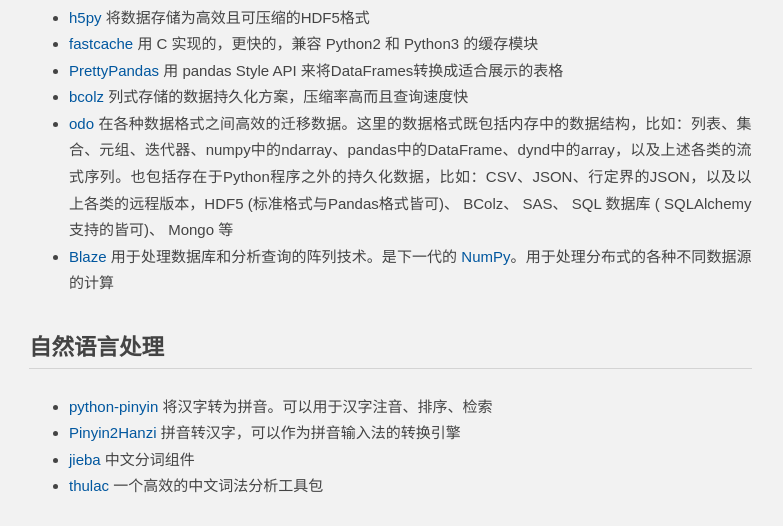
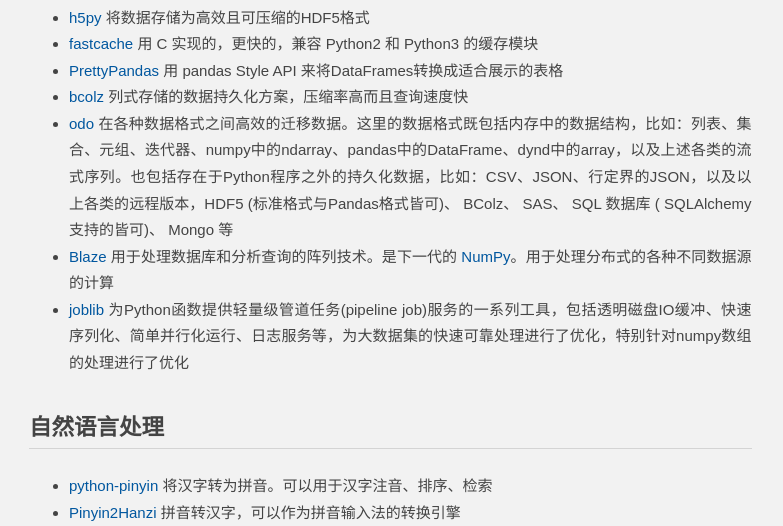
Before and after one commit to kuanghy/luring, a Jekyll site: the page built from _posts/2017-04-04-python-modules.md, in a window 1280 px wide and 900 px high, scrolled down 4878 px, cut to the strip 0-526 px from the top of the window. Shown: the whole strip, without its empty margins (96-879 px from the left). Built offline with Jekyll 4.4.1, drawn with Linux system fonts in a browser that asks for light colours; some web fonts are replaced; Markdown is read by kramdown in place of the engine named in the settings; comment, search, counter and statistics services are not loaded.

Commit message:
update python module

```diff
--- a/_posts/2017-04-04-python-modules.md
+++ b/_posts/2017-04-04-python-modules.md
@@ -176,6 +176,7 @@
 - [bcolz](https://github.com/Blosc/bcolz) 列式存储的数据持久化方案，压缩率高而且查询速度快
 - [odo](https://github.com/blaze/odo) 在各种数据格式之间高效的迁移数据。这里的数据格式既包括内存中的数据结构，比如：列表、集合、元组、迭代器、numpy中的ndarray、pandas中的DataFrame、dynd中的array，以及上述各类的流式序列。也包括存在于Python程序之外的持久化数据，比如：CSV、JSON、行定界的JSON，以及以上各类的远程版本，HDF5 (标准格式与Pandas格式皆可)、 BColz、 SAS、 SQL 数据库 ( SQLAlchemy支持的皆可)、 Mongo 等
 - [Blaze](https://github.com/blaze/blaze) 用于处理数据库和分析查询的阵列技术。是下一代的 [NumPy](http://www.numpy.org/)。用于处理分布式的各种不同数据源的计算
+- [joblib](http://pythonhosted.org/joblib/) 为Python函数提供轻量级管道任务(pipeline job)服务的一系列工具，包括透明磁盘IO缓冲、快速序列化、简单并行化运行、日志服务等，为大数据集的快速可靠处理进行了优化，特别针对numpy数组的处理进行了优化
 
 
 ## 自然语言处理
```
